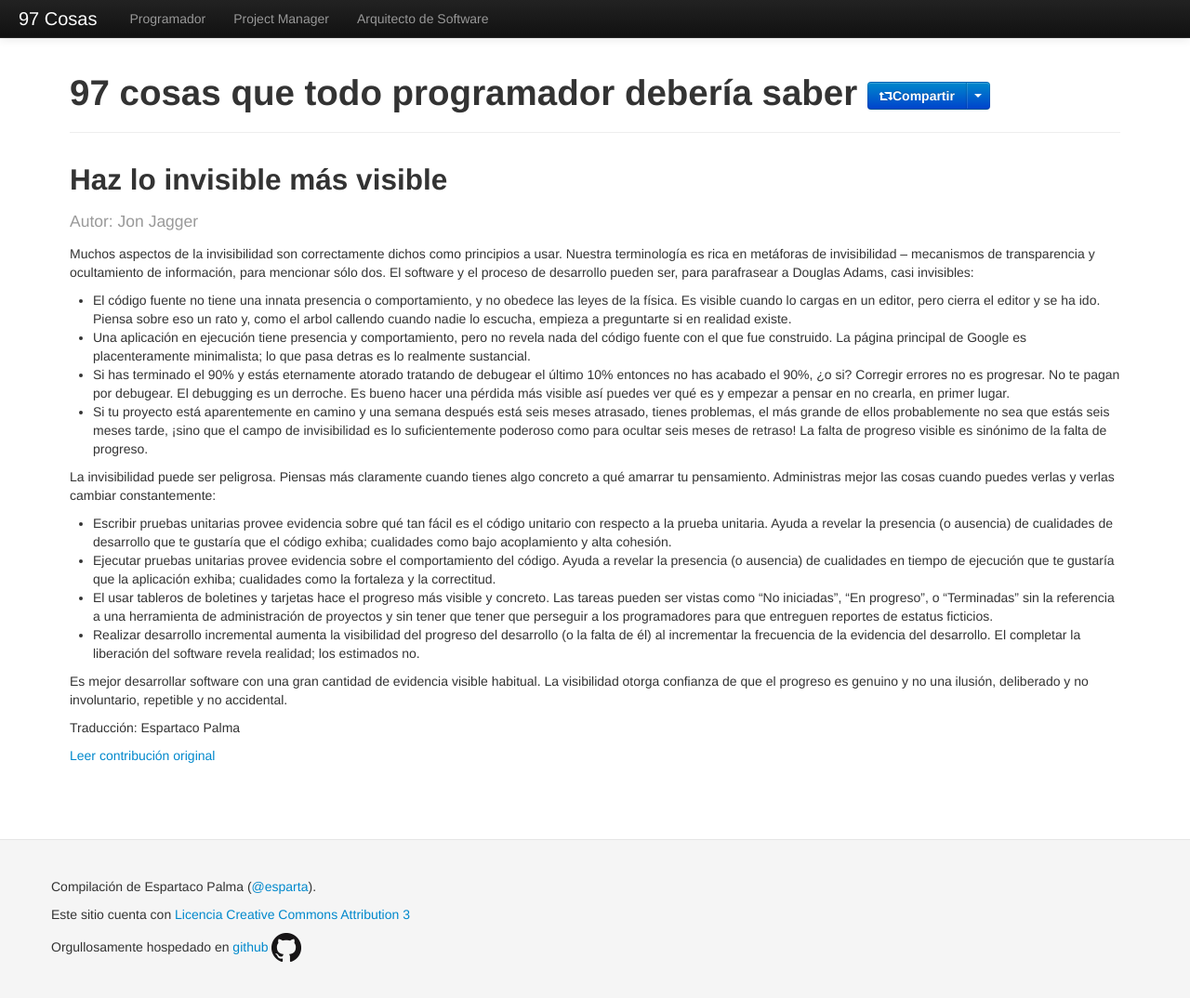
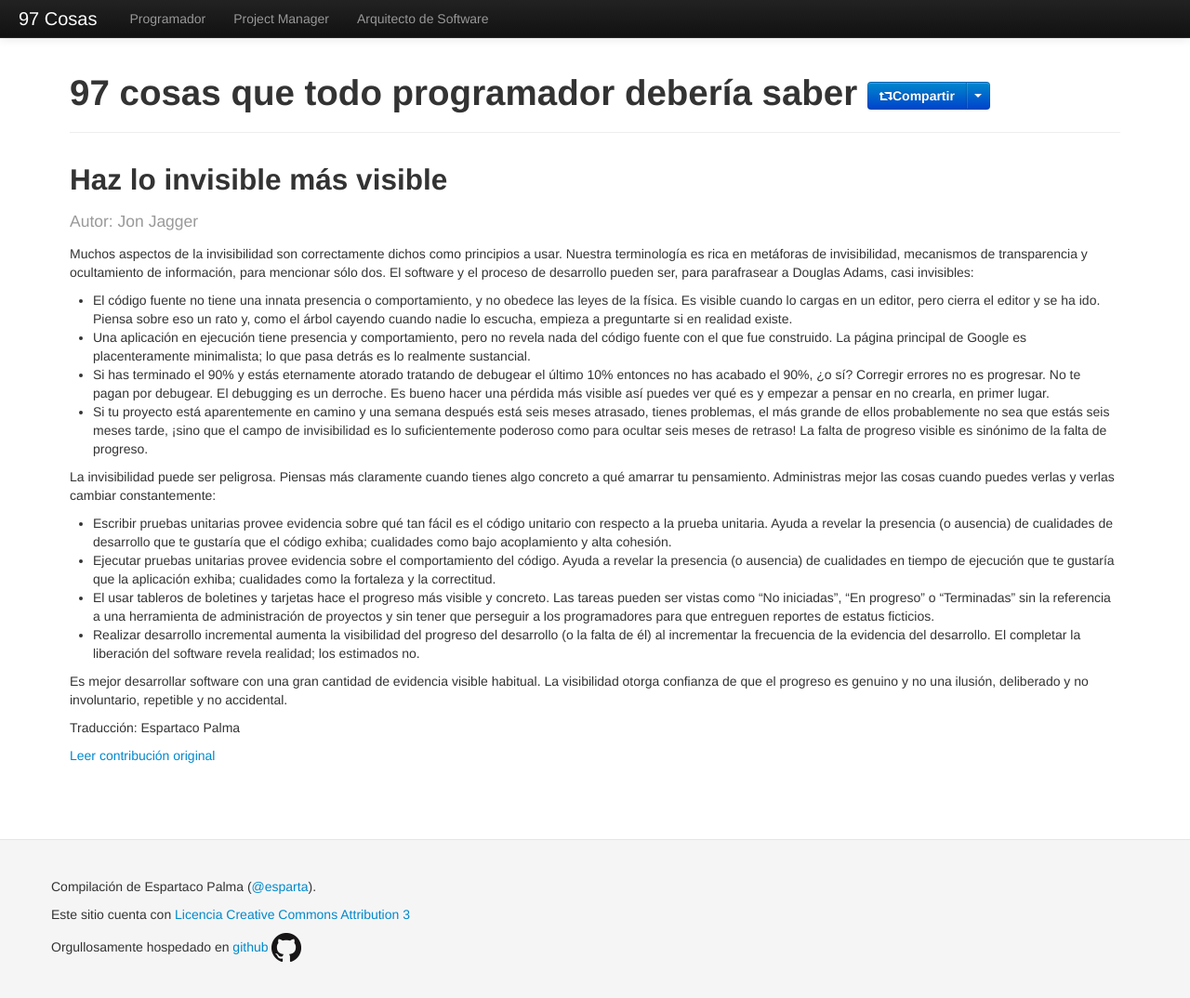
Before and after one commit to esparta/97cosas, a Jekyll site: the page built from programador/haz-lo-invisible-mas-visible.md, in a window 1280 px wide and 1076 px high. Shown: the whole window at 93% size. Built offline with Jekyll 4.4.1, drawn with Linux system fonts in a browser that asks for light colours; comment, search, counter and statistics services are not loaded.

Commit message:
Spelling corrections on haz-lo-invisible-mas-visible

```diff
--- a/programador/haz-lo-invisible-mas-visible.md
+++ b/programador/haz-lo-invisible-mas-visible.md
@@ -9,25 +9,25 @@ original: http://programmer.97things.oreilly.com/wiki/index.php/Make_the_Invisib
 
 Muchos aspectos de la invisibilidad son correctamente dichos como
 principios a usar. Nuestra terminología es rica en metáforas de
-invisibilidad -- mecanismos de transparencia y ocultamiento de
+invisibilidad, mecanismos de transparencia y ocultamiento de
 información, para mencionar sólo dos. El software y el proceso de
 desarrollo pueden ser, para parafrasear a Douglas Adams, casi
 invisibles:
 
 * El código fuente no tiene una innata presencia o comportamiento, y no
-obedece las leyes de la física. Es visible cuando lo cargas en un editor,
-pero cierra el editor y se ha ido. Piensa sobre eso un rato y, como el
-arbol callendo cuando nadie lo escucha, empieza a preguntarte si en
-realidad existe.
+obedece las leyes de la física. Es visible cuando lo cargas en un
+editor, pero cierra el editor y se ha ido. Piensa sobre eso un rato y,
+como el árbol cayendo cuando nadie lo escucha, empieza a preguntarte si
+en realidad existe.
 * Una aplicación en ejecución tiene presencia y comportamiento, pero no
 revela nada del código fuente con el que fue construido. La página
-principal de Google es placenteramente minimalista; lo que pasa detras
+principal de Google es placenteramente minimalista; lo que pasa detrás
 es lo realmente sustancial.
-* Si has terminado el 90% y estás eternamente atorado tratando de
-debugear el último 10% entonces no has acabado el 90%, ¿o si? Corregir
-errores no es progresar. No te pagan por debugear. El debugging es un
-derroche. Es bueno hacer una pérdida más visible así puedes ver qué es y
-empezar a pensar en no crearla, en primer lugar.
+* Si has terminado el 90% y estás eternamente atorado tratando de debugear
+el último 10% entonces no has acabado el 90%, ¿o sí? Corregir errores no
+es progresar. No te pagan por debugear. El debugging es un derroche. Es
+bueno hacer una pérdida más visible así puedes ver qué es y empezar a
+pensar en no crearla, en primer lugar.
 * Si tu proyecto está aparentemente en camino y una semana después está
 seis meses atrasado, tienes problemas, el más grande de ellos
 probablemente no sea que estás seis meses tarde, ¡sino que el campo de
@@ -36,8 +36,8 @@ meses de retraso! La falta de progreso visible es sinónimo de la falta
 de progreso.
 
 La invisibilidad puede ser peligrosa. Piensas más claramente cuando
-tienes algo concreto a qué amarrar tu pensamiento. Administras mejor
-las cosas cuando puedes verlas y verlas cambiar constantemente:
+tienes algo concreto a qué amarrar tu pensamiento. Administras mejor las
+cosas cuando puedes verlas y verlas cambiar constantemente:
 
 * Escribir pruebas unitarias provee evidencia sobre qué tan fácil es el
 código unitario con respecto a la prueba unitaria. Ayuda a revelar la
@@ -48,12 +48,12 @@ del código. Ayuda a revelar la presencia (o ausencia) de cualidades en
 tiempo de ejecución que te gustaría que la aplicación exhiba; cualidades
 como la fortaleza y la correctitud.
 * El usar tableros de boletines y tarjetas hace el progreso más visible
-y concreto. Las tareas pueden ser vistas como "No iniciadas", "En
-progreso", o "Terminadas" sin la referencia a una herramienta de
-administración de proyectos y sin tener que tener que perseguir a los
+y concreto. Las tareas pueden ser vistas como “No iniciadas”, “En
+progreso” o “Terminadas” sin la referencia a una herramienta de
+administración de proyectos y sin tener que perseguir a los
 programadores para que entreguen reportes de estatus ficticios.
-* Realizar desarrollo incremental aumenta la visibilidad del progreso
-del desarrollo (o la falta de él) al incrementar la frecuencia de la
+* Realizar desarrollo incremental aumenta la visibilidad del progreso del
+desarrollo (o la falta de él) al incrementar la frecuencia de la
 evidencia del desarrollo. El completar la liberación del software revela
 realidad; los estimados no.
 
```
